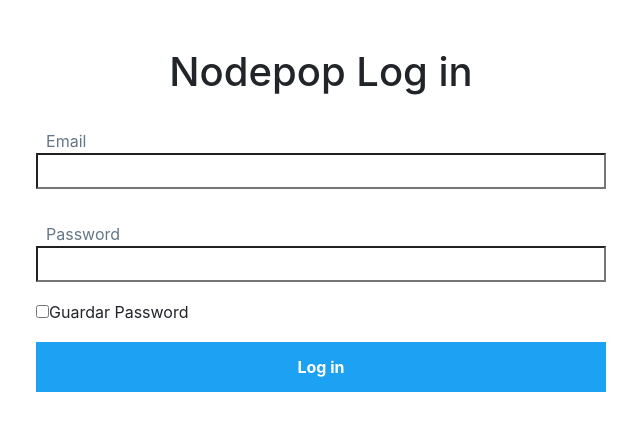
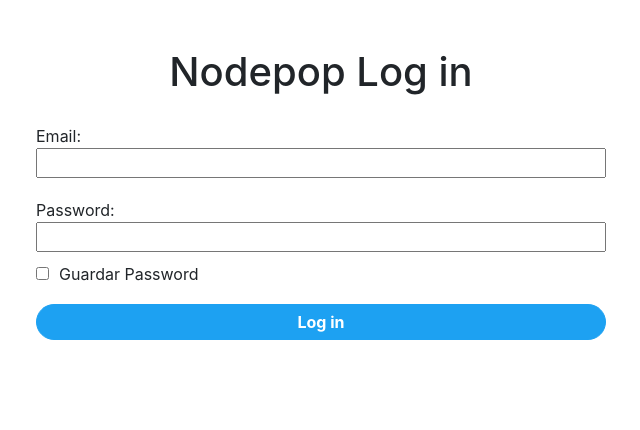
Before and after one commit to emgg2/practica-react, a React (Create React App) app: page /login in a window 1280 px wide. Shown: the top 430 px of the page, without its empty margins (319-959 px from the left). Built offline with nearby package versions, Linux system fonts and the light colour scheme.

Commit message:
css for menu

```diff
--- a/src/components/auth/AuthButton/AuthButton.js
+++ b/src/components/auth/AuthButton/AuthButton.js
@@ -1,6 +1,6 @@
 import T from 'prop-types';
 import { Link } from 'react-router-dom';
-import { Button } from '../../shared';
+import { ButtonMenu } from '../../shared';
 import { logout } from '../../../api/auth';
 import { AuthContextConsumer } from '../context';
 
@@ -18,7 +18,7 @@ const AuthButton = ({ className, isLogged, onLogout }) => {
         children: 'Log in',
       };
 
-  return <Button className={className} {...props} />;
+  return <ButtonMenu className={className} {...props} />;
 };
 
 AuthButton.propTypes = {
--- a/src/components/layout/Header.js
+++ b/src/components/layout/Header.js
@@ -2,7 +2,7 @@ import React from 'react';
 import classNames from 'classnames';
 import {Link} from 'react-router-dom';
 import './Header.css';
-import Button from '../shared/Button';
+import ButtonMenu from '../shared/ButtonMenu';
 import {ReactComponent as Icon } from '../../assets/twitter.svg';
 import AuthButton from '../auth/AuthButton/';
 
@@ -19,9 +19,9 @@ const Header = ({ className, ...props }) => {
                 <nav className="header-nav">
 
                 <Link to="/product">
-                <Button
+                <ButtonMenu
                     variant="primary"
-                    className='header-button'>Product</Button>
+                    className='header-button'>Product</ButtonMenu>
                 </Link>
                 <AuthButton className="header-button" />
             </nav>
--- a/src/components/shared/Button.js
+++ b/src/components/shared/Button.js
@@ -6,7 +6,7 @@ const Button = styled.button `
 
     align-items: center;
     background-color: ${props => props.variant === 'primary' ? accentColor : 'white'};
-
+    border-radius: 9999px;
     border-style: solid;
     border-width: 1px;
     border-color: ${accentColor};
@@ -15,7 +15,7 @@ const Button = styled.button `
     display: inline-flex;
     font: inherit;
     font-weight: bold;
-    min-height: 50px;
+    min-height: 36px;
     justify-content: center;
     min-width: 72px;
     outline-style: none;
--- /dev/null
+++ b/src/components/shared/ButtonMenu.js
@@ -0,0 +1,35 @@
+import styled from 'styled-components';
+
+const accentColor ='rgb(29, 161, 242)';
+
+const ButtonMenu = styled.button `
+
+    align-items: center;
+    background-color: ${'black'};
+
+    border-style: solid;
+    border-width: 1px;
+    border-color: black;
+    color : ${accentColor};
+    cursor: pointer;
+    display: inline-flex;
+    font: inherit;
+    font-weight: bold;
+    min-height: 50px;
+    justify-content: center;
+    min-width: 72px;
+
+
+    text-decoration: none;
+    transition: background-color 0.2s;
+
+    &:hover {
+        background-color: ${accentColor};
+        color:white
+
+        }
+    }
+
+`;
+
+export default ButtonMenu;
--- /dev/null
+++ b/src/components/shared/Checkbox.css
@@ -0,0 +1,7 @@
+.rowCheckbox {
+
+    columns: auto
+  }
+.labelCheckbox {
+    margin-left: 10px;
+}
--- a/src/components/shared/Checkbox.js
+++ b/src/components/shared/Checkbox.js
@@ -1,10 +1,10 @@
-
+import './Checkbox.css';
 
 const Checkbox = ({label, ...props}) => {
     return(
-      <div>
+      <div className="rowCheckbox">
       <input type="checkbox" {...props} />
-      <label > {label} </label>
+      <label className="labelCheckbox" > { label } </label>
       </div>
     );
 };
--- a/src/components/shared/Input.css
+++ b/src/components/shared/Input.css
@@ -6,18 +6,13 @@
   transition: all 0.2s;
 }
 
-.formField-input {
-  background-color: transparent;
-  font-size: 20px;
-  height: 36px;
-  outline-style: none;
-  padding: 2px 10px 5px 10px;
+.css-yk16xz-control{
   width: 100%;
-
 }
 
-.formField-label span {
-  padding: 5px 10px 0 10px;
+.rowInput {
+
+  columns: auto
 }
 
 .formField-label span:first-letter {
--- a/src/components/shared/Input.js
+++ b/src/components/shared/Input.js
@@ -24,15 +24,16 @@ function Input({ className, label, autoFocus, ...props }) {
         className
       )}
     >
-      <label className="formField-label">
-        <span>{label}</span>
-        <input
-          className="formField-input"
+      <div className="rowInput">
+        <div className="divLabel">{label}:</div>
+        <div className="divInput"><input
+          className="css-yk16xz-control"
           autoComplete="off"
           ref={inputRef}
           {...props}
-        ></input>
-      </label>
+        ></input></div>
+
+      </div>
     </div>
   );
 }
--- a/src/components/shared/index.js
+++ b/src/components/shared/index.js
@@ -1,3 +1,4 @@
 export { default as Button } from './Button';
+export { default as ButtonMenu} from './ButtonMenu';
 export { default as Input } from './Input';
 export { default as NotFound} from './NotFound';
```
